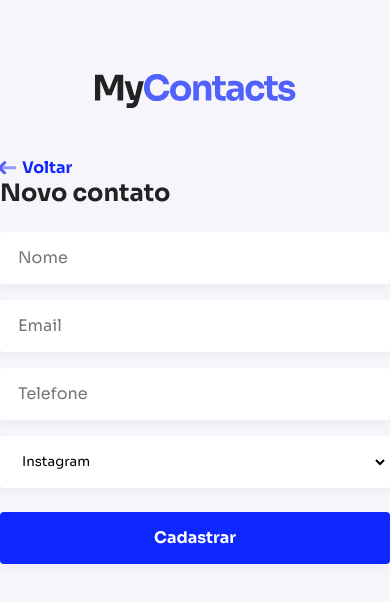
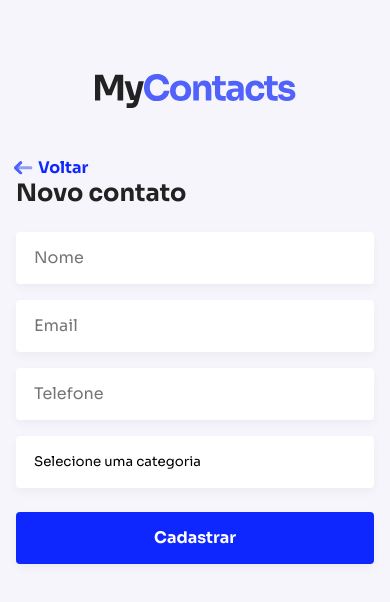
Before and after one commit to pmenta/my-contacts, a React (Create React App) app: page /new in a window 390 px wide. Shown: the top 602 px of the page. Built offline with nearby package versions, Linux system fonts and the light colour scheme.

Commit message:
added mask to phone input

```diff
--- a/package.json
+++ b/package.json
@@ -10,6 +10,7 @@
     "react": "^18.0.0",
     "react-dom": "^18.0.0",
     "react-hook-form": "^7.30.0",
+    "react-input-mask": "^2.0.4",
     "react-router-dom": "^6.3.0",
     "react-scripts": "5.0.1",
     "styled-components": "^5.3.5",
--- a/src/assets/styles/global.js
+++ b/src/assets/styles/global.js
@@ -7,6 +7,8 @@ export default createGlobalStyle`
     box-sizing: border-box;
 
     font-family: 'Sora', sans-serif;
+
+    appearance: none;
   }
 
   body {
--- a/src/components/App/styles.js
+++ b/src/components/App/styles.js
@@ -5,4 +5,5 @@ export const Container = styled.div`
   max-width: 500px;
 
   margin: 0 auto;
+  padding: 0 16px;
 `;
--- a/src/components/ContactsForm/index.jsx
+++ b/src/components/ContactsForm/index.jsx
@@ -1,5 +1,7 @@
+// import { useRef } from 'react';
 import PropTypes from 'prop-types';
-import { useForm } from 'react-hook-form';
+import { useForm, Controller } from 'react-hook-form';
+import InputMask from 'react-input-mask';
 
 import { FormGroup } from '../FormGroup';
 import { Input } from '../Input';
@@ -8,17 +10,20 @@ import { Button } from '../Button';
 
 import { Form } from './styles';
 
-import { formatPhone } from '../../utils/formatPhone';
-
 export function ContactForm({ buttonLabel }) {
-  const { register, handleSubmit, formState: { errors } } = useForm();
+  const {
+    register, handleSubmit, formState: { errors }, control,
+  } = useForm();
 
   function onSubmit(data) {
     console.log(data);
   }
 
+  // const maskRef = useRef(null);
+  // console.log(getValues('phone'));
+
   return (
-    <Form onSubmit={handleSubmit(onSubmit)}>
+    <Form onSubmit={handleSubmit(onSubmit)} noValidate>
       <FormGroup error={errors.name?.type === 'required' ? 'Insira um nome' : ''}>
         <Input
           {...register('name', {
@@ -29,29 +34,47 @@ export function ContactForm({ buttonLabel }) {
           placeholder="Nome"
         />
       </FormGroup>
-      <FormGroup error={errors.email?.type === 'required' ? 'Insira um e-mail' : ''}>
+      <FormGroup error={errors.email ? 'Insira um e-mail válido' : ''}>
         <Input
-          {...register('email', { required: true })}
+          {...register('email', { required: true, mode: 'onChange', pattern: /^\S+@\S+\.\S+$/ })}
           error={errors.email}
           type="email"
           placeholder="Email"
         />
       </FormGroup>
-      <FormGroup error={errors.phone?.type === 'required' || errors.phone?.type === 'minLength' ? 'Insira um telefone válido' : ''}>
-        <Input
-          {...register('phone', { required: true, minLength: 15 })}
-          error={errors.phone}
-          // eslint-disable-next-line no-param-reassign
-          onChange={((ev) => { ev.target.value = formatPhone(ev.target.value); })}
-          type="phone"
-          placeholder="Telefone"
+      <FormGroup error={errors.phone ? 'Insira um telefone válido' : ''}>
+        <Controller
+          name="phone"
+          control={control}
+          rules={{ required: true, minLength: 16 }}
+          defaultValue=""
+          render={({ field }) => (
+            <InputMask
+              {...field}
+              mask="(99) 9 9999-9999"
+              maskChar=""
+              alwaysShowMask={false}
+              type="phone"
+              placeholder="Telefone"
+              error={errors.phone}
+            >
+              {(inputProps) => (
+                <Input
+                  {...inputProps}
+                />
+              )}
+            </InputMask>
+          )}
         />
       </FormGroup>
-      <FormGroup>
-        <Select>
-          <option value="123">Instagram</option>
-          <option value="123">Instagram</option>
-          <option value="123">Instagram</option>
+      <FormGroup error={errors.category?.type === 'required' ? 'Selecione uma categoria' : ''}>
+        <Select
+          {...register('category', { required: true })}
+          error={errors.category}
+        >
+          <option value="">Selecione uma categoria</option>
+          <option value="instagram">Instagram</option>
+          <option value="trabalho">Trabalho</option>
         </Select>
       </FormGroup>
       <Button type="submit">{buttonLabel}</Button>
--- a/src/components/Select.js
+++ b/src/components/Select.js
@@ -1,4 +1,4 @@
-import styled from 'styled-components';
+import styled, { css } from 'styled-components';
 
 export const Select = styled.select`
   width: 100%;
@@ -19,4 +19,20 @@ export const Select = styled.select`
     border-color: ${({ theme }) => theme.colors.primary.main};
   }
 
+
+  ${({ theme, error }) => error && css`
+    color: ${theme.colors.danger.main};
+    border-color: ${theme.colors.danger.main};
+
+    &::placeholder {
+      color: ${theme.colors.danger.main}
+    }
+
+    &:focus {
+      border-color: ${theme.colors.danger.dark};
+      box-shadow: 0px 4px 10px rgba(249,113,113,0.55);
+    }
+
+  `};
+
 `;
--- a/src/index.jsx
+++ b/src/index.jsx
@@ -4,7 +4,5 @@ import App from './components/App';
 
 const root = ReactDOM.createRoot(document.getElementById('root'));
 root.render(
-  <React.StrictMode>
-    <App />
-  </React.StrictMode>,
+  <App />,
 );
```
Also changed, not shown: .eslintrc.js, 1 other file (tests, documents, lock files or other folders).
